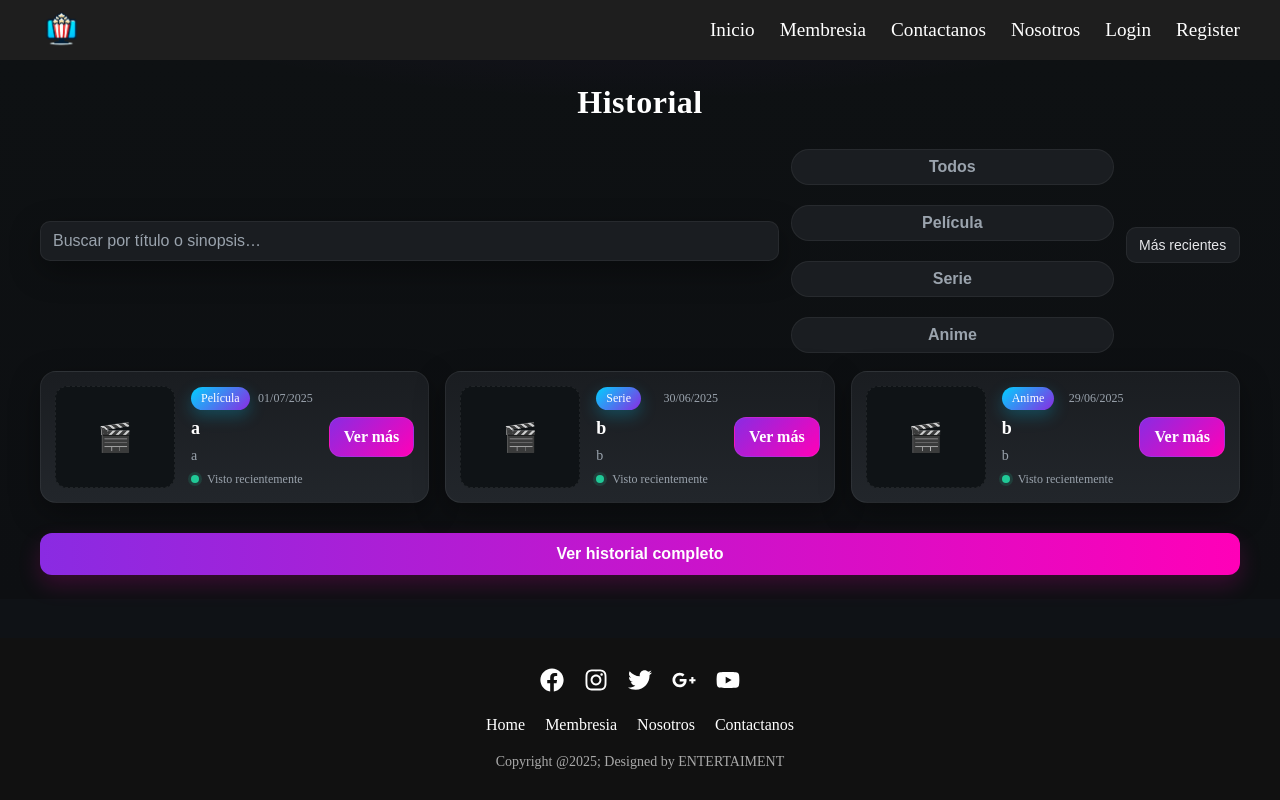
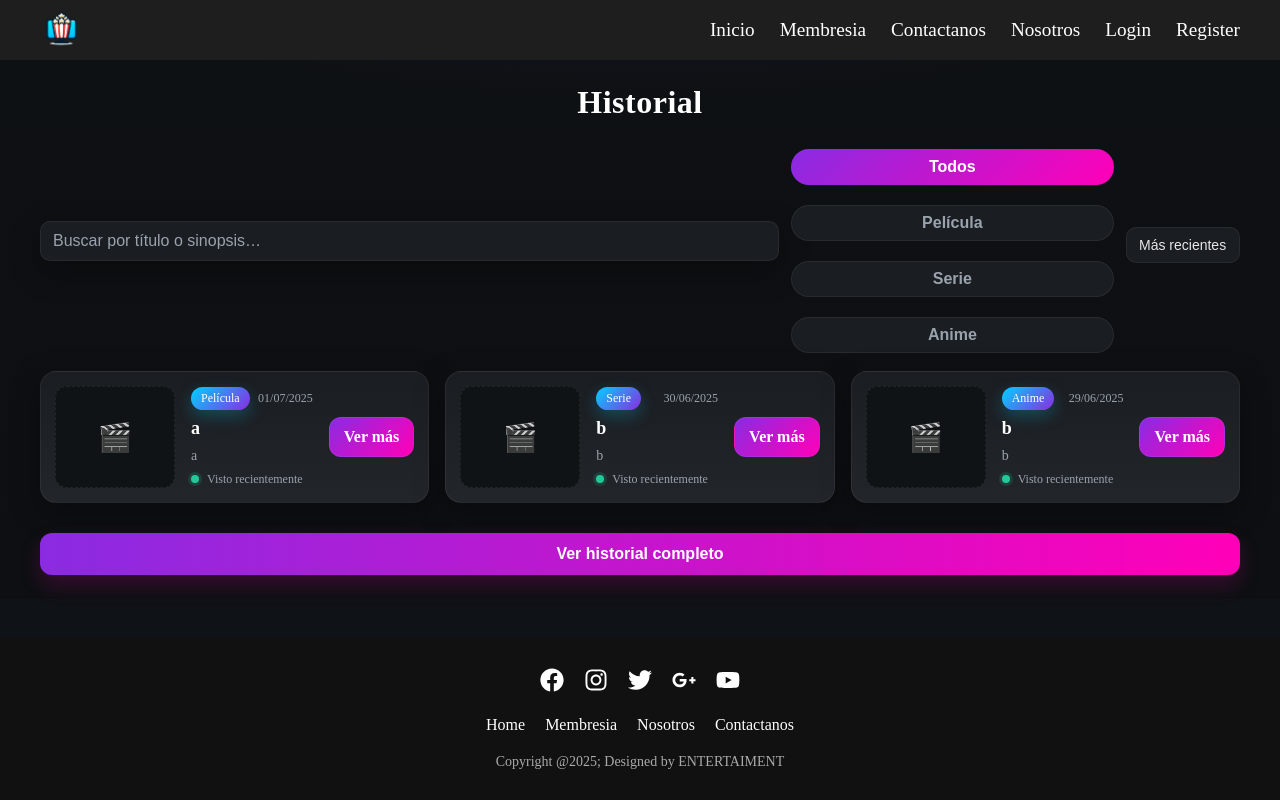
Before and after one commit to bedocerrarmigit/Enter-Front, a React (Vite) app: page /historial in a window 1280 px wide. Built offline with nearby package versions, Linux system fonts and the light colour scheme.

Commit message:
Chore: Arreglo en los filtros

```diff
--- a/src/Componentes/Historial/Index.jsx
+++ b/src/Componentes/Historial/Index.jsx
@@ -2,23 +2,35 @@ import React, { useMemo, useState } from "react";
 import style from "./Historial.module.css";
 import { Link } from "react-router-dom";
 
-// 🔹 Datos de ejemplo (puedes traerlos desde tu API)
+
 const datosFicticios = [
   { id: 1, titulo: "a", sinopsis: "a", fecha: "01/07/2025", tipo: "Película", cover: "" },
   { id: 2, titulo: "b", sinopsis: "b", fecha: "30/06/2025", tipo: "Serie", cover: "" },
   { id: 3, titulo: "b", sinopsis: "b", fecha: "29/06/2025", tipo: "Anime", cover: "" },
 ];
 
-// Util: parsea dd/mm/yyyy -> Date
+
 const parseFecha = (f) => {
   const [d, m, y] = f.split("/").map(Number);
   return new Date(y, m - 1, d);
 };
 
+
+const TIPOS = [
+  { value: "all",       label: "Todos" },
+  { value: "pelicula",  label: "Película" },
+  { value: "serie",     label: "Serie" },
+  { value: "anime",     label: "Anime" },
+];
+
+
+const toKey = (s = "") =>
+  s.toLowerCase().normalize("NFD").replace(/[\u0300-\u036f]/g, "");
+
 function Historial() {
   const [q, setQ] = useState("");
-  const [orden, setOrden] = useState("reciente"); // reciente | antiguo | alfa
-  const [tipo, setTipo] = useState("todo"); // todo | Película | Serie | Anime
+  const [orden, setOrden] = useState("reciente");
+  const [tipo, setTipo] = useState("all");
 
   const filtrados = useMemo(() => {
     let res = [...datosFicticios];
@@ -33,10 +45,11 @@ function Historial() {
       );
     }
 
+    if (tipo !== "all") {
+      res = res.filter((x) => toKey(x.tipo) === tipo);
+    }
 
-    if (tipo !== "todo") res = res.filter((x) => x.tipo === tipo);
-
-
+    // orden
     if (orden === "reciente") {
       res.sort((a, b) => parseFecha(b.fecha) - parseFecha(a.fecha));
     } else if (orden === "antiguo") {
@@ -61,27 +74,29 @@ function Historial() {
             onChange={(e) => setQ(e.target.value)}
           />
 
+
           <div className={style.pills}>
-            {["Todos", "Película", "Serie", "Anime"].map((t) => (
+            {TIPOS.map((opt) => (
               <button
-                key={t}
-                className={`${style.pill} ${tipo === t ? style.pillActive : ""}`}
-                onClick={() => setTipo(t)}
-                aria-pressed={tipo === t}
+                key={opt.value}
+                className={`${style.pill} ${tipo === opt.value ? style.pillActive : ""}`}
+                onClick={() => setTipo(opt.value)}
+                aria-pressed={tipo === opt.value}
               >
-                {t}
+                {opt.label}
               </button>
             ))}
           </div>
+
 
           <select
             className={style.select}
             value={orden}
             onChange={(e) => setOrden(e.target.value)}
           >
-            <option value="Reciente">Más recientes</option>
-            <option value="Antiguo">Más antiguos</option>
-            <option value="Alfa">A–Z</option>
+            <option value="reciente">Más recientes</option>
+            <option value="antiguo">Más antiguos</option>
+            <option value="alfa">A–Z</option>
           </select>
         </div>
       </header>
@@ -90,7 +105,6 @@ function Historial() {
         {filtrados.map((item) => (
           <article key={item.id} className={style.card}>
             <div className={style.thumb} aria-hidden>
-
               <div className={style.placeholderIcon}>🎬</div>
             </div>
 
```
